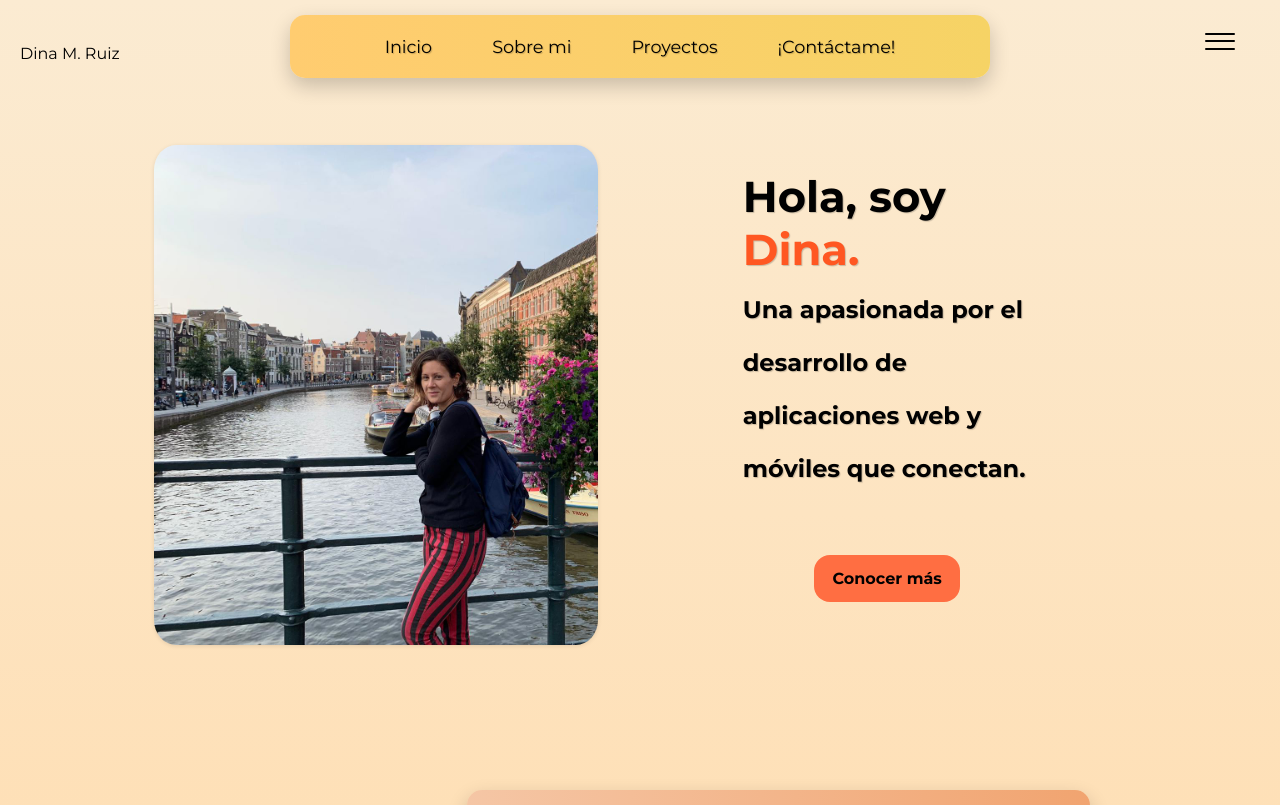
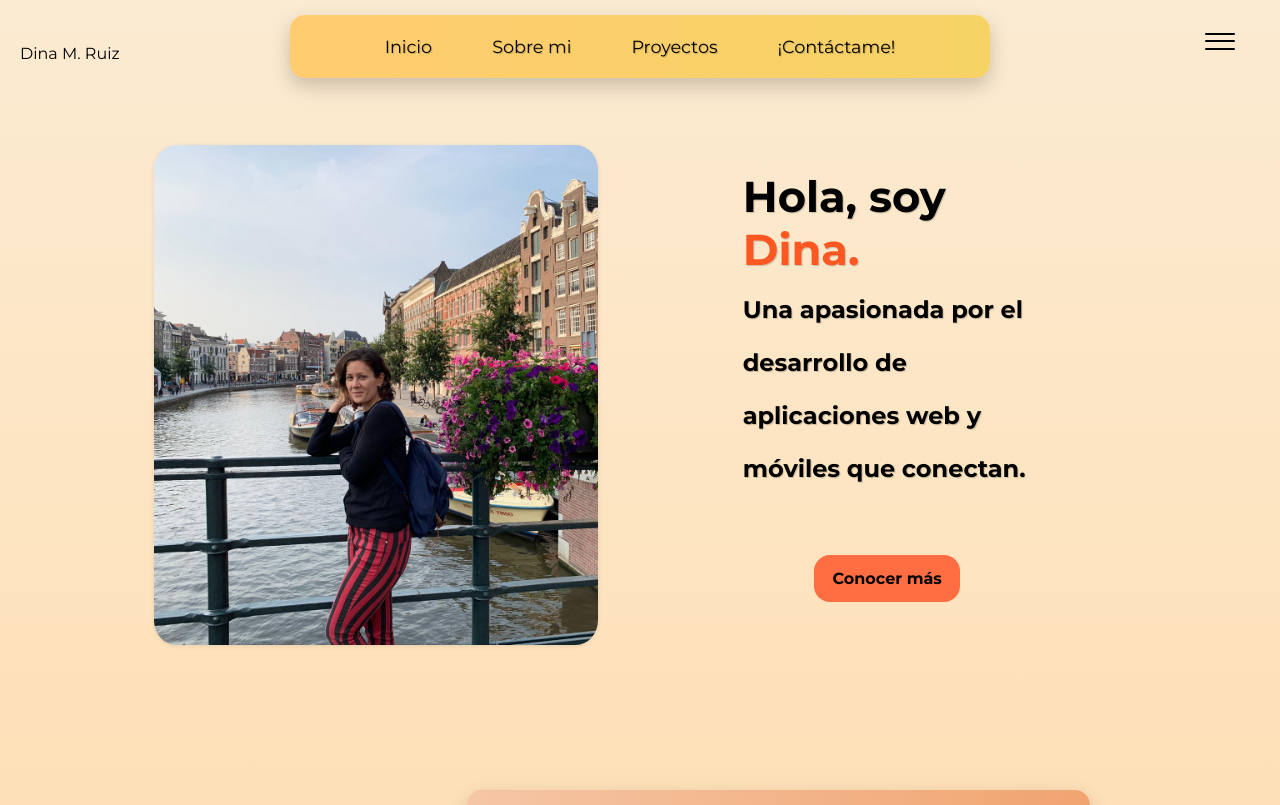
Before and after one commit to LavryDam/my-portfolio-web, a Next.js app: page / in a window 1280 px wide. Shown: the top 805 px of the page. Built offline with nearby package versions, Linux system fonts and the light colour scheme.

Commit message:
fix: img-background

```diff
--- a/app/globals.css
+++ b/app/globals.css
@@ -39,7 +39,22 @@
     background-size: cover;
     border-radius: 5%;
     box-shadow: 0 1px 4px rgba(0, 0, 0, 0.1);
+    background-repeat: no-repeat;
+    animation: moveBackground 30s ease-in-out infinite; /* Movimiento suave */
 }
+
+@keyframes moveBackground {
+    0% {
+        background-position: 0 0;
+    }
+    50% {
+        background-position: 100% 100%;
+    }
+    100% {
+        background-position: 0 0;
+    }
+}
+
 
 .overlay-text {
     color: #010101;
```
